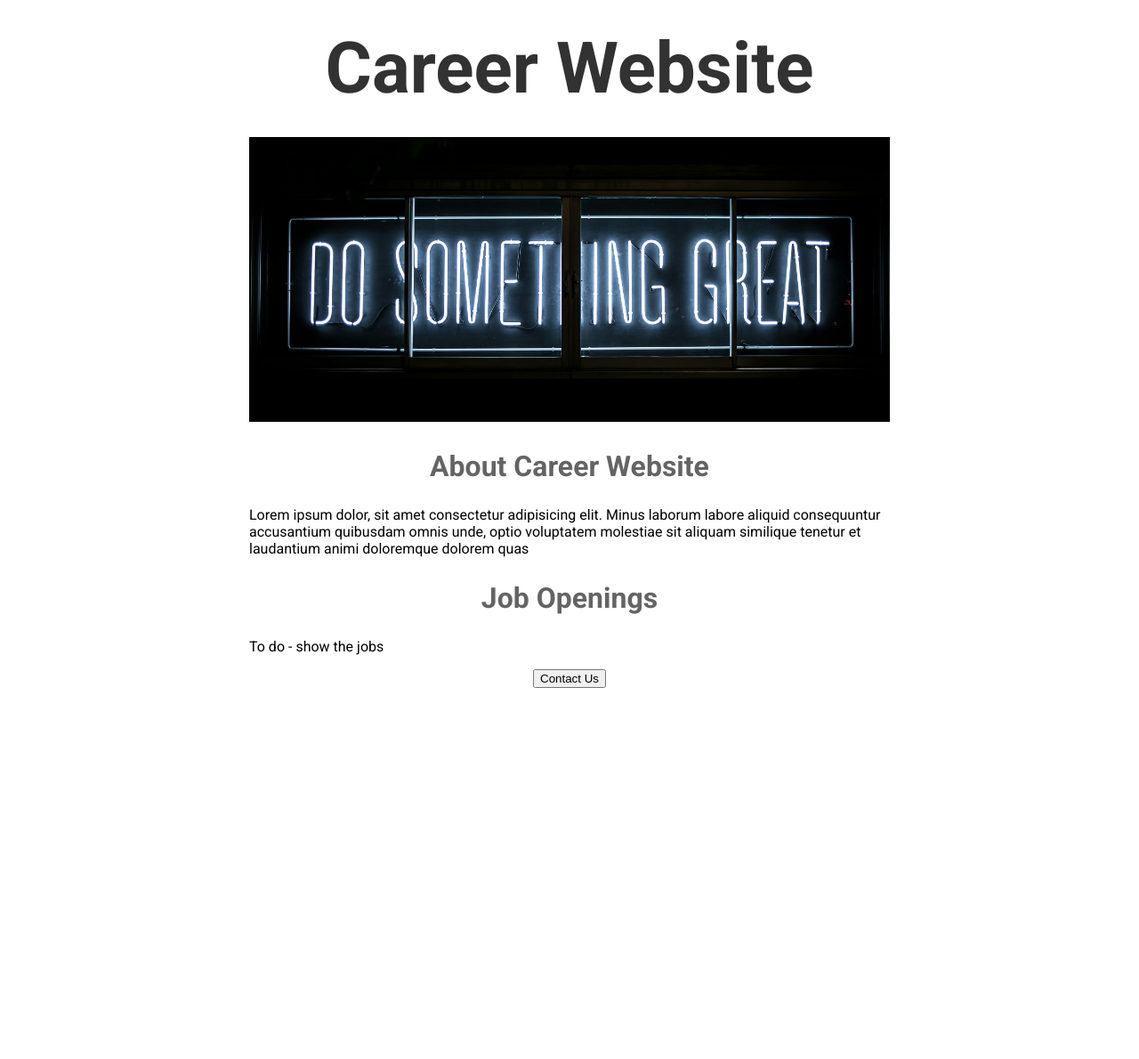
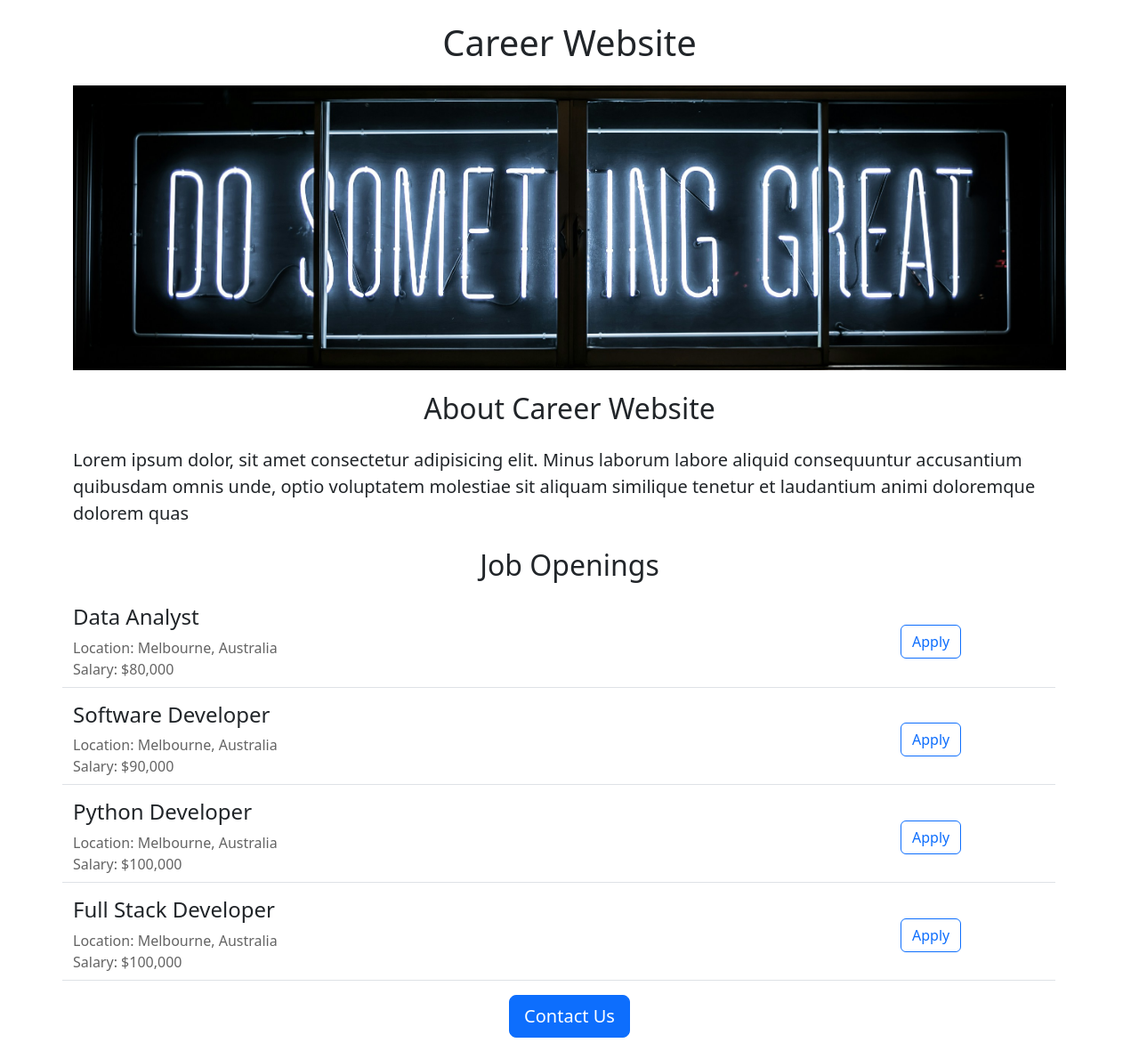
Before and after one commit to wyl987/career-website, a Flask app: page / in a window 1280 px wide. Shown: the whole page at 89% size. Before the commit the page ends 773 px from the top, so only its background shows below. Run offline with Flask 3, Linux system fonts and the light colour scheme.

Commit message:
Added dynamic data and API route

```diff
--- a/app.py
+++ b/app.py
@@ -1,12 +1,42 @@
-from flask import Flask, render_template
+from flask import Flask, render_template, jsonify
 
 app = Flask(__name__)
 
+JOBS = [
+  {
+    'id':1,
+    'title': 'Data Analyst',
+    'location': 'Melbourne, Australia',
+    'salary': '$80,000'
+  },
+  {
+    'id':2,
+    'title': 'Software Developer',
+    'location': 'Melbourne, Australia',
+    'salary': '$90,000'
+  },
+  {
+    'id':3,
+    'title': 'Python Developer',
+    'location': 'Melbourne, Australia',
+    'salary': '$100,000'
+  },
+  {
+    'id':4,
+    'title': 'Full Stack Developer',
+    'location': 'Melbourne, Australia',
+    'salary': '$100,000'
+  }
+]
 
 @app.route("/")
 def hello_world():
-  return render_template('home.html')
+  return render_template('home.html',
+                         jobs=JOBS)
 
+@app.route("/api/jobs")
+def list_jobs():
+  return jsonify(JOBS)
 
 if __name__ == "__main__":
   app.run(host='0.0.0.0', debug=True)
--- a/static/styles.css
+++ b/static/styles.css
@@ -1,7 +1,7 @@
 body {
   font-family: Roboto;
 }
-#container {
+/* .container {
   max-width: 720px;
   margin: 0 auto;
 }
@@ -19,7 +19,7 @@ h2 {
 }
 #about {
 
-}
+} */
 #banner{
   width: 100%;
   height: 320px;
--- a/templates/home.html
+++ b/templates/home.html
@@ -2,25 +2,32 @@
 <html lang="en">
   <head>
     <title>Career Website</title>
+    <meta charset="utf-8">
+    <meta name="viewport" content="width=device-width, initial-scale=1">
     <link rel="stylesheet" type="text/css" href="{{ url_for('static', filename='styles.css') }}">
     <link rel="stylesheet" href="https://fonts.googleapis.com/css2?family=Roboto:wght@400;700&display=swap">
+    <link href="https://cdn.jsdelivr.net/npm/bootstrap@5.3.3/dist/css/bootstrap.min.css" rel="stylesheet" integrity="sha384-QWTKZyjpPEjISv5WaRU9OFeRpok6YctnYmDr5pNlyT2bRjXh0JMhjY6hW+ALEwIH" crossorigin="anonymous">
   </head>
 
   <body>
-    <div id="container">
-      <h1>Career Website</h1>
-      <img id="banner" src="static/banner.jpg" alt="banner">
+    <div class="container my-4">
+      <h1 class="text-center h1 my-4">Career Website</h1>
+      <img class="img-fluid" id="banner" src="static/banner.jpg" alt="banner">
       <div id="about">
-        <h2>About Career Website</h2>
-        <p>Lorem ipsum dolor, sit amet consectetur adipisicing elit. Minus laborum labore aliquid consequuntur accusantium quibusdam omnis unde, optio voluptatem molestiae sit aliquam similique tenetur et laudantium animi doloremque dolorem quas
+        <h2 class="text-center h2 my-4">About Career Website</h2>
+        <p class="lead">Lorem ipsum dolor, sit amet consectetur adipisicing elit. Minus laborum labore aliquid consequuntur accusantium quibusdam omnis unde, optio voluptatem molestiae sit aliquam similique tenetur et laudantium animi doloremque dolorem quas
         </p>
       </div>
       <div id="opening">
-        <h2>Job Openings</h2>
-        <p>To do - show the jobs</p>
+        <h2 class="text-center h2 my-4">Job Openings</h2>
+        <div class="w-100">
+          {% for job in jobs %}
+            {% include 'jobitem.html' %}
+          {% endfor %}
+        </div>
       </div>
-      <div style="text-align:center">
-        <button>Contact Us</button>
+      <div class="text-center">
+        <button class="btn btn-primary btn-lg">Contact Us</button>
       </div>
     </div>
   </body>
--- /dev/null
+++ b/templates/jobitem.html
@@ -0,0 +1,16 @@
+<div class="w-100 mb-3 border-bottom pb-2
+            row align-items-center">
+  <div class="col-10">
+    <h4>{{job['title']}}</h4>
+    <div style="color:rgb(100, 100, 100)">
+      Location: {{job['location']}}
+    </div>
+    <div style="color:rgb(100, 100, 100)">
+      Salary: {{job['salary']}}
+    </div>
+  </div>
+  <div class="col-2">
+    <button type="button" class="btn btn-outline-primary">Apply</button>
+  </div>
+
+</div>
```
